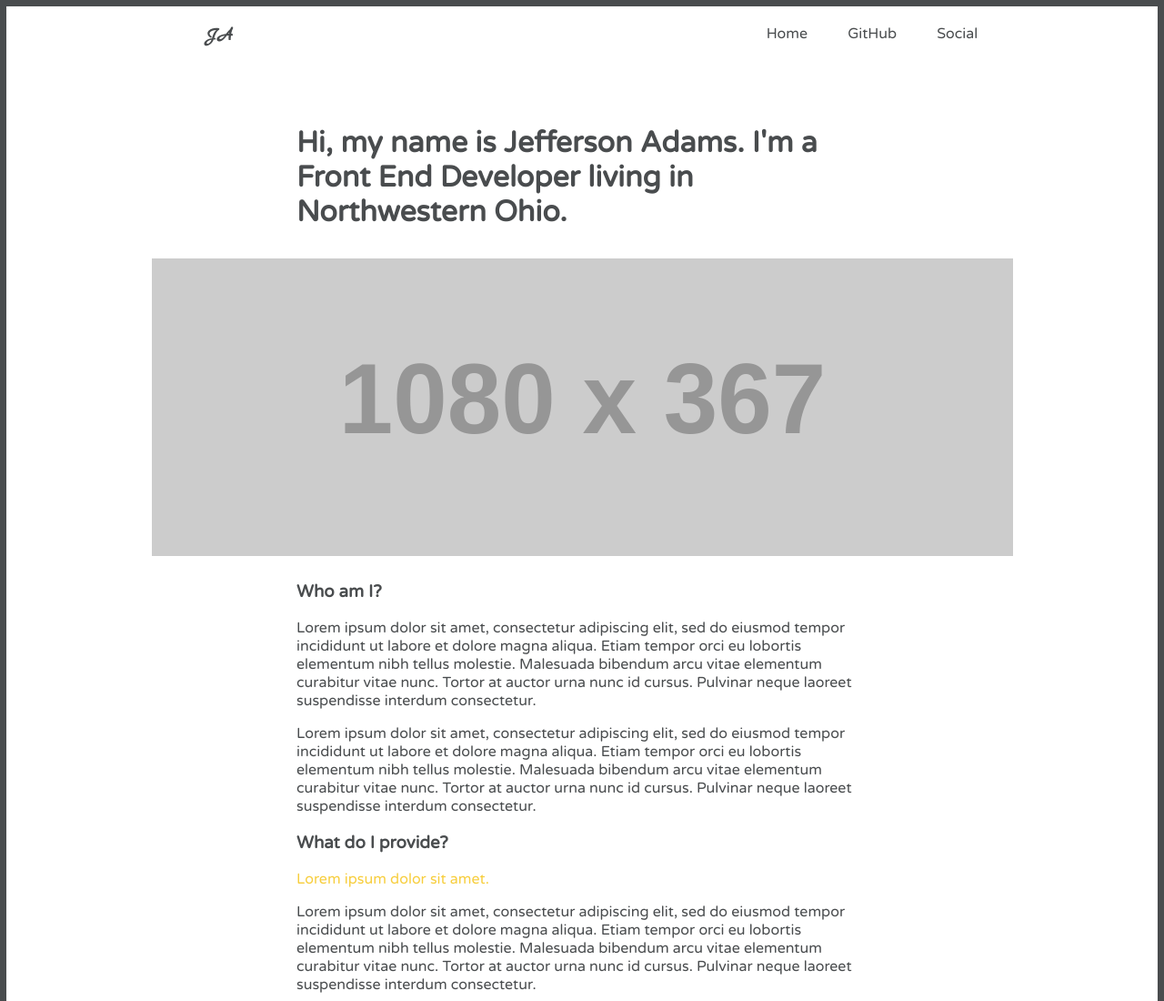
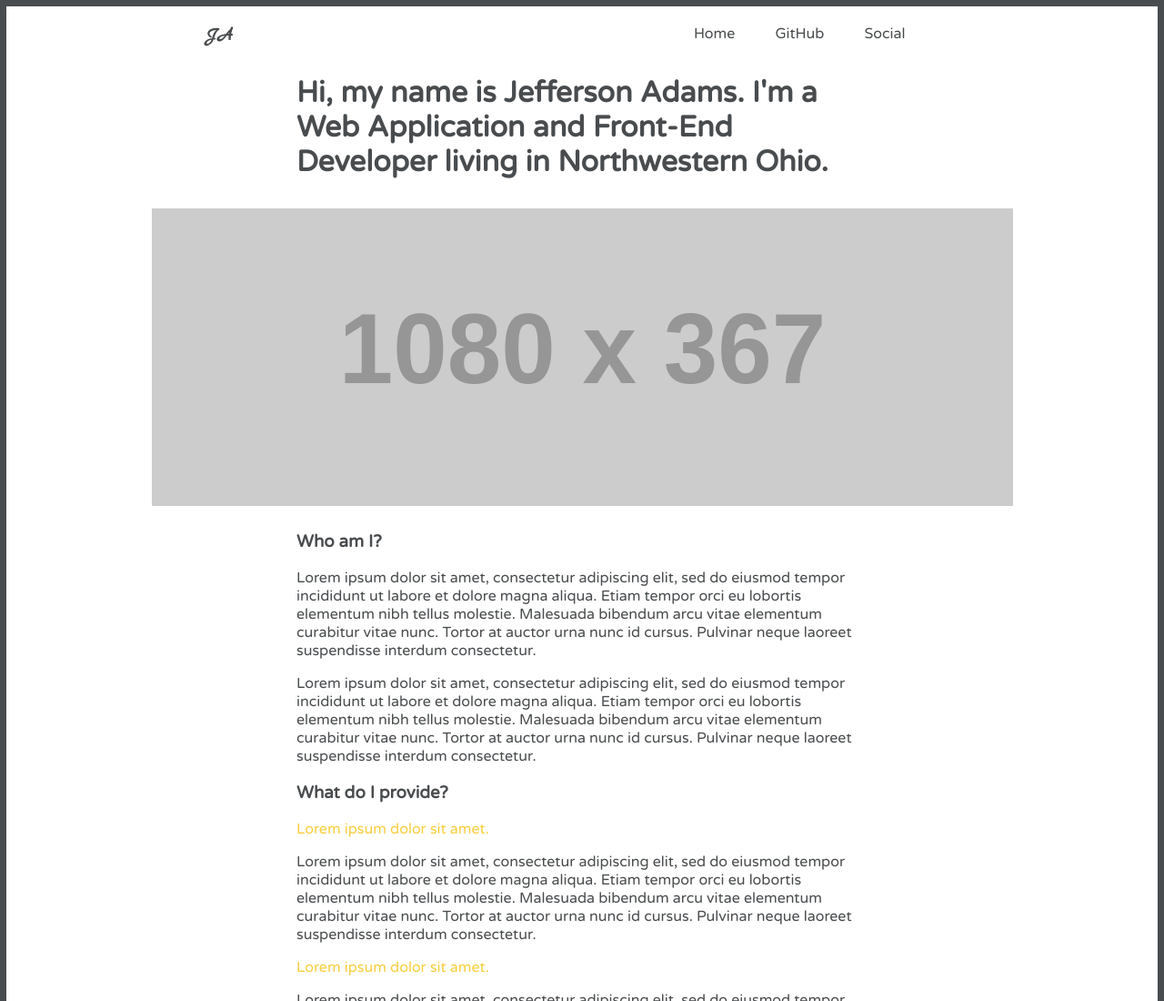
Before and after one commit to jeffersonadams/personalsite, a plain HTML site: page index.html in a window 1280 px wide. Shown: the top 1100 px of the page at 91% size. Drawn offline with nearby package versions, Linux system fonts and the light colour scheme; placeholder pictures from the web are drawn by us.

Commit message:
made some layout changes, removed jQuery for now until I figure out how I want this to look.

```diff
--- a/index.html
+++ b/index.html
@@ -20,7 +20,7 @@
         <a href="#">Social</a>
       </div>
       <div class="about">
-        <h1>Hi, my name is Jefferson Adams. I'm a Front End Developer living in Northwestern Ohio.</h1>
+        <h1>Hi, my name is Jefferson Adams. I'm a Web Application and Front-End Developer living in Northwestern Ohio.</h1>
       </div>
       <div class="imgBanner">
         <img src="http://via.placeholder.com/1080x367" alt=":(">
--- a/scripts/script.js
+++ b/scripts/script.js
@@ -1 +1 @@
-console.log("script.js loaded")
+console.log("script.js loaded");
--- a/styles/style.css
+++ b/styles/style.css
@@ -7,12 +7,20 @@ body{
 #content{
   display: grid;
   grid-template-columns: repeat(8, 1fr);
-  grid-auto-rows: minmax(100px, auto);
+  grid-auto-rows: minmax(35px, auto);
   grid-gap: 10px;
   margin: 0 auto;
   position:relative;
   grid-template-areas:
-  ". label . . . nav nav ."
+  /* ". label . . . mobileNav mobileNav ."
+  ". about about about about about about . "
+  "imgBanner imgBanner imgBanner imgBanner imgBanner imgBanner imgBanner imgBanner"
+  ". section section section section section section ."
+  "contact contact contact contact contact contact contact contact"
+  " . . . email email . . ."
+  "footer footer footer footer footer footer footer footer "; */
+  ". . . label label . . ."
+  "nav nav nav nav nav nav nav nav"
   ". about about about about about about . "
   "imgBanner imgBanner imgBanner imgBanner imgBanner imgBanner imgBanner imgBanner"
   ". section section section section section section ."
@@ -24,7 +32,7 @@ body{
   #content{
 
     grid-template-areas:
-    ". label . . . nav nav ."
+    ". label . . nav nav nav ."
     ". . about about about about . . "
     ". imgBanner imgBanner imgBanner imgBanner imgBanner imgBanner ."
     ". . section section section section . ."
```
